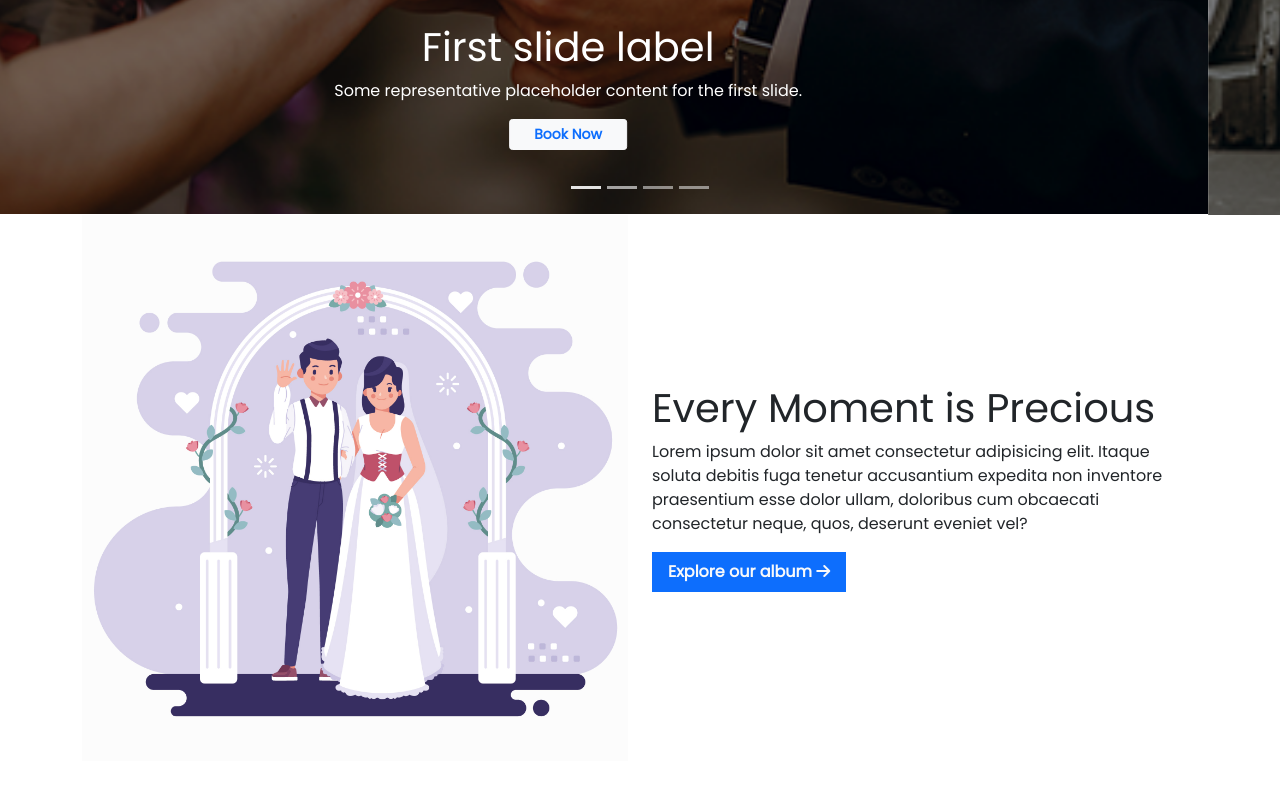
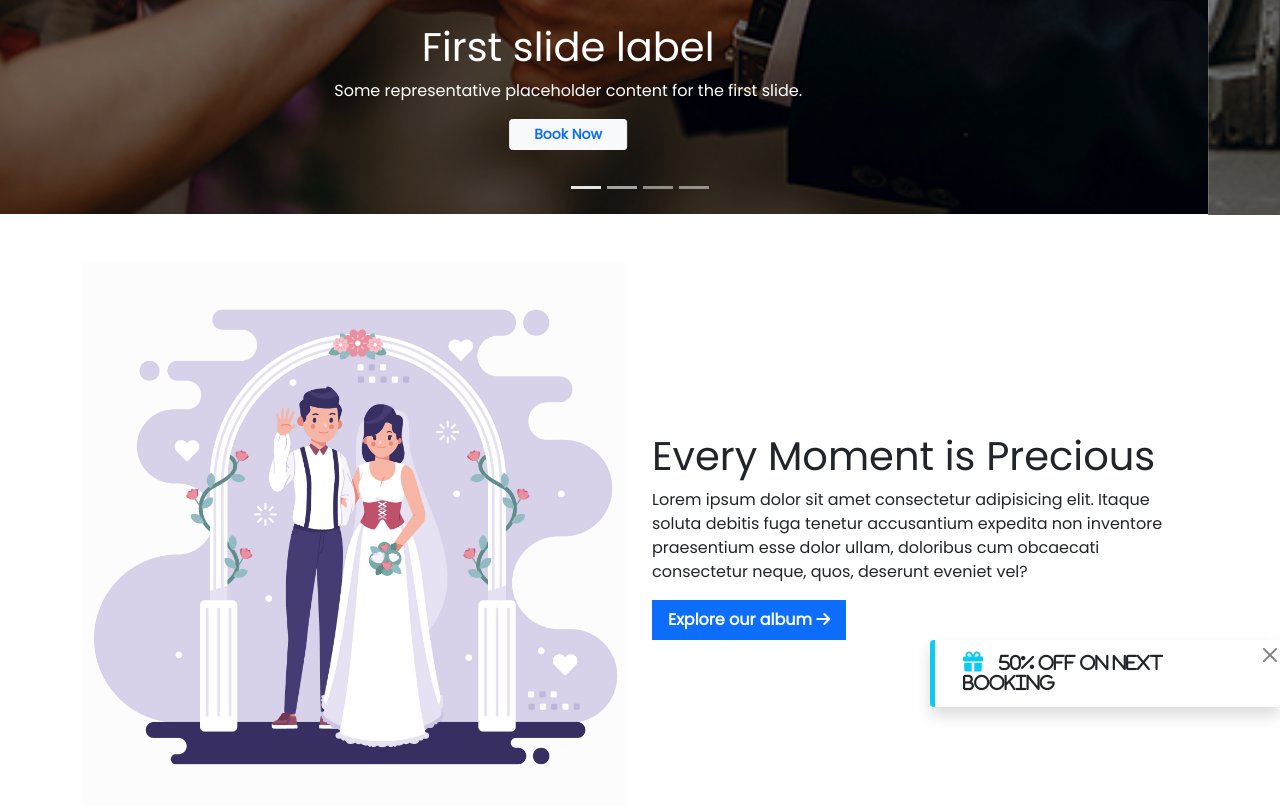
Before and after one commit to nafish08/creative-convention-center, a plain HTML site: page index.html in a window 1280 px wide. Shown: the part 442-1248 px from the top of the page. Drawn offline with nearby package versions, Linux system fonts and the light colour scheme.

Commit message:
toast added

```diff
--- a/index.html
+++ b/index.html
@@ -114,7 +114,7 @@
     <!-- Main Start -->
     <main>
         <!-- Article Section -->
-        <article class="container">
+        <article class="container my-5">
             <div class="row d-flex align-items-center">
                 <div class="col-lg-6">
                     <img src="images/moment.jpg" class="img-fluid" alt="">
@@ -126,6 +126,16 @@
                         consectetur neque, quos, deserunt eveniet vel?</p>
                     <button class="bg-primary border-0 text-light fw-bold p-2 px-3">Explore our album <i
                             class="fas fa-arrow-right"></i></button>
+                    <!-- Toast -->
+                    <div class="toast show position-absolute end-0 px-3 border-5 border-top-0 border-bottom-0 border-end-0 border-info"
+                        role="alert" aria-live="assertive" aria-atomic="true">
+                        <div class="toast-body">
+                            <i class="fas fa-gift fs-5 text-info"><small class="ms-3 text-dark">50% off on next
+                                    booking</small></i>
+                            <button type="button" class="btn-close position-absolute top-0 end-0 py-2"
+                                data-bs-dismiss="toast" aria-label="Close"></button>
+                        </div>
+                    </div>
                 </div>
             </div>
         </article>
@@ -410,7 +420,7 @@
     <footer class="container-fluid bg-dark">
         <div class="container p-5 d-flex justify-content-between align-items-center">
             <div class="">
-                <p class="text-light">&copy; 2022 | Md. Nafish Sadik. All rights reserved.</p>
+                <p class="text-muted">&copy; 2022 | Md. Nafish Sadik. All rights reserved.</p>
             </div>
             <div class="">
                 <div class="d-flex flex-column gap-2">
@@ -419,7 +429,6 @@
                         <img src="icons/App Store Badge.svg" alt="">
                     </div>
                     <div>
-
                         <img src="icons/artwork.svg" alt="">
                     </div>
                 </div>
```
